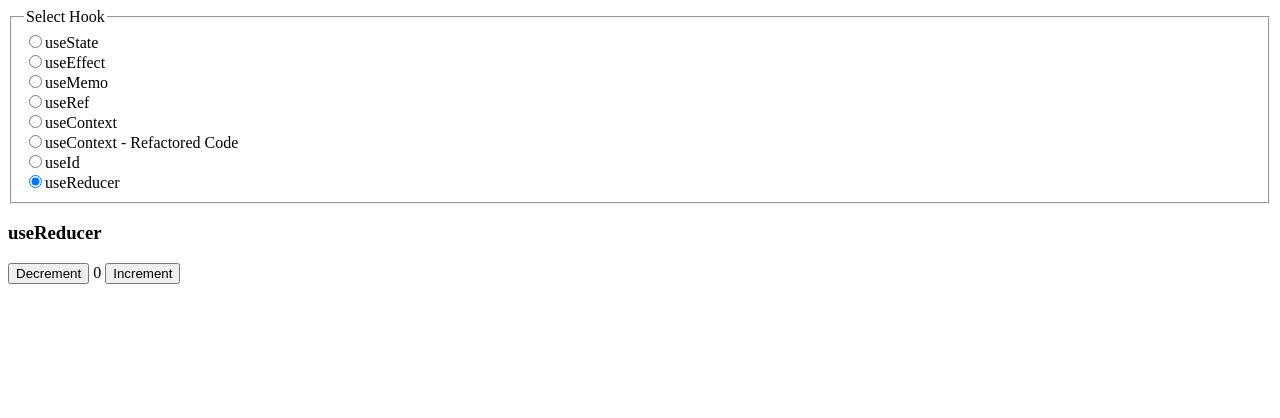
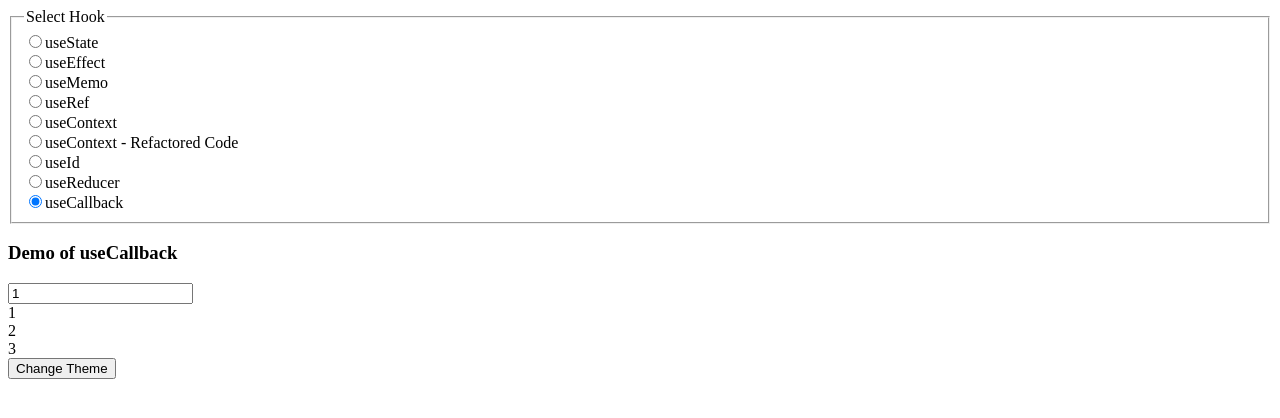
Before and after one commit to manojd929/all-react-hooks-scribe, a React (Create React App) app: page / in a window 1280 px wide. Shown: the top 418 px of the page. Built offline with nearby package versions, Linux system fonts and the light colour scheme.

Commit message:
useCallback

```diff
--- a/src/App.js
+++ b/src/App.js
@@ -7,6 +7,7 @@ import UseContextComp from './concepts/UseContext/UseContextComp';
 import UseContextRefactoredComp from './concepts/UseContextRefactored/UseContextRefactoredComp';
 import UseIdComp from './concepts/UseIdComp';
 import UseReducerComp from './concepts/UseReducerComp';
+import UseCallbackComp from './concepts/UseCallbackComp';
 import './style.css';
 
 const HOOK_MAP = {
@@ -18,10 +19,11 @@ const HOOK_MAP = {
   USE_CONTEXT_REFACTORED: 'useContext - Refactored Code',
   USE_ID: 'useId',
   USE_REDUCER: 'useReducer',
+  USE_CALLBACK: 'useCallback',
 };
 
 const App = () => {
-  const [hook, setHook] = useState(HOOK_MAP.USE_REDUCER);
+  const [hook, setHook] = useState(HOOK_MAP.USE_CALLBACK);
 
   const getCompToRender = () => {
     switch (hook) {
@@ -41,6 +43,8 @@ const App = () => {
         return <UseIdComp />;
       case HOOK_MAP.USE_REDUCER:
         return <UseReducerComp />;
+      case HOOK_MAP.USE_CALLBACK:
+        return <UseCallbackComp />;
     }
   };
 
@@ -138,8 +142,19 @@ const App = () => {
           />
           <label htmlFor={HOOK_MAP.USE_REDUCER}>useReducer</label>
         </div>
+        <div>
+          <input
+            type="radio"
+            id={HOOK_MAP.USE_CALLBACK}
+            name="hook"
+            value={HOOK_MAP.USE_CALLBACK}
+            checked={hook === HOOK_MAP.USE_CALLBACK}
+            onChange={(e) => setHook(e.target.value)}
+          />
+          <label htmlFor={HOOK_MAP.USE_CALLBACK}>useCallback</label>
+        </div>
       </fieldset>
-      <h3>{hook}</h3>
+      <h3>Demo of {hook}</h3>
       {getCompToRender()}
     </>
   );
--- /dev/null
+++ b/src/concepts/UseCallbackComp.jsx
@@ -0,0 +1,41 @@
+import React, { useState, useEffect, useCallback } from 'react';
+
+const ListComp = ({ getNumbers }) => {
+  const [numbers, setNumbers] = useState([]);
+
+  useEffect(() => {
+    console.log('useEffect called');
+    setNumbers(getNumbers());
+  }, [getNumbers]);
+
+  return numbers.map((n, index) => <div key={index}>{n}</div>);
+};
+
+// Very similar to useMemo
+const UseCallbackComp = () => {
+  const [input, setInput] = useState(1);
+  const [darkTheme, setDarkTheme] = useState(false);
+
+  const themeStyles = {
+    backgroundColor: darkTheme ? '#000' : '#fff',
+    color: darkTheme ? '#fff' : '#000',
+  };
+
+  const getNumbers = useCallback(() => {
+    return [input, input + 1, input + 2];
+  }, [input]);
+
+  return (
+    <div style={themeStyles}>
+      <input
+        type="number"
+        value={input}
+        onChange={(e) => setInput(Number(e.target.value))}
+      />
+      <ListComp getNumbers={getNumbers} />
+      <button onClick={() => setDarkTheme(!darkTheme)}>Change Theme</button>
+    </div>
+  );
+};
+
+export default UseCallbackComp;
```
